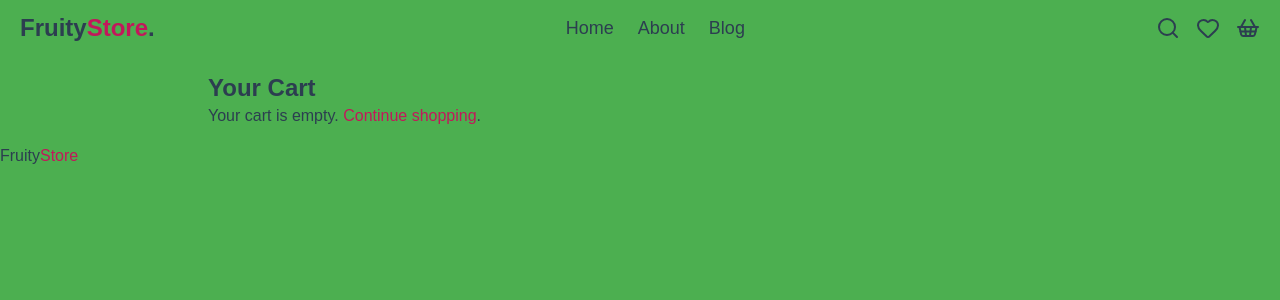
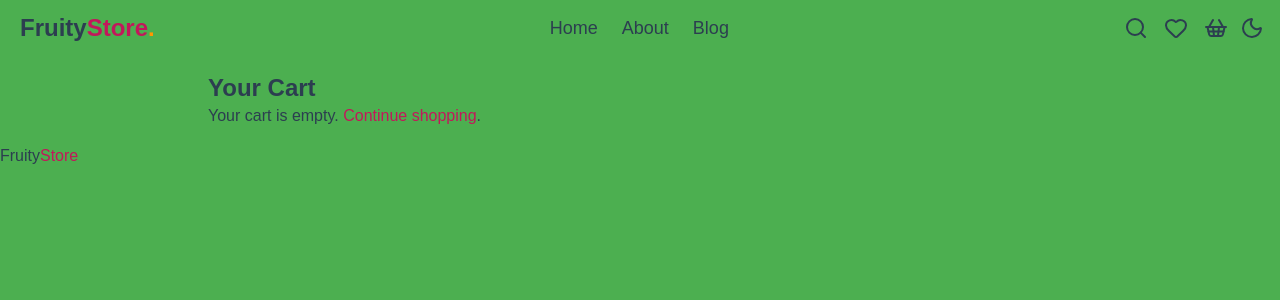
Before and after one commit to itskokeh/mini-commerce, a Next.js app: page /cart in a window 1280 px wide. Shown: the top 300 px of the page. Built offline with nearby package versions, Linux system fonts and the light colour scheme; what currency-symbol-map would draw is missing.

Commit message:
style: add style to Navbar and Title

```diff
--- a/src/app/components/NavBar/Navbar.tsx
+++ b/src/app/components/NavBar/Navbar.tsx
@@ -1,60 +1,78 @@
+// src/components/NavBar/Navbar.tsx
 import Link from 'next/link';
 import SearchBtn from './Search';
 import ShoppingCart from './ShoppingCart';
 import Title from './Title';
-import Profile from './Profile';
 import Wishlist from './Wishlist';
+import { useState, useEffect } from 'react';
+import { Sun, Moon } from 'lucide-react';
 
 export default function Navbar() {
+  const [theme, setTheme] = useState('light');
+
+  useEffect(() => {
+    const prefersDark = window.matchMedia(
+      '(prefers-color-scheme: dark)'
+    ).matches;
+    setTheme(prefersDark ? 'dark' : 'light');
+  }, []);
+  const toggleTheme = () => {
+    const newTheme = theme === 'light' ? 'dark' : 'light';
+    setTheme(newTheme);
+    document.documentElement.setAttribute('data-theme', newTheme);
+  };
+
   return (
-    <header className="flex justify-between p-2 bg-primary-light w-screen pl-4 pr-4 items-center">
-      {/* Title */}
-      <div className="rounded-lg p-1 cursor-pointer">
+    <header className="flex justify-between p-2 bg-primary-light pl-4 pr-4 items-center">
+      <div className="rounded-lg p-1">
         <Title />
       </div>
-
-      {/* Nav Links */}
-      <nav className="flex gap-4 text-lg">
-        <Link href="/" className="hover:text-accent rounded-lg p-1">
+      <nav className="flex gap-4 text-lg" aria-label="Main navigation">
+        <Link
+          href="/"
+          className="hover:text-accent rounded-lg p-1 focus:outline-none focus:ring-2 focus:ring-accent"
+        >
           Home
         </Link>
         <Link
           href="/#about"
-          className="hover:text-accent rounded-lg p-1"
+          className="hover:text-accent rounded-lg p-1 focus:outline-none focus:ring-2 focus:ring-accent"
         >
           About
         </Link>
         <Link
           href="/blog"
-          className="hover:text-accent rounded-lg p-1"
+          className="hover:text-accent rounded-lg p-1 focus:outline-none focus:ring-2 focus:ring-accent"
         >
           Blog
         </Link>
       </nav>
-
-      {/* Icons */}
-      <div className="flex gap-2">
-      {/* <Profile /> */}
+      <div className="flex gap-2" aria-label="User actions">
         <Link
           href="/search"
-          className='hover:text-accent p-1'>
+          className="hover:text-accent p-1 focus:outline-none focus:ring-2 focus:ring-accent"
+        >
           <SearchBtn />
         </Link>
         <Link
           href="/wishlist"
-          className="hover:text-accent p-1"
+          className="hover:text-accent p-1 focus:outline-none focus:ring-2 focus:ring-accent"
         >
           <Wishlist />
         </Link>
         <Link
           href="/cart"
-          className="hover:text-accent p-1"
+          className="hover:text-accent p-1 focus:outline-none focus:ring-2 focus:ring-accent"
         >
           <ShoppingCart />
         </Link>
+        <button
+          onClick={toggleTheme}
+          aria-label={`Switch to ${theme === 'light' ? 'dark' : 'light'} mode`}
+        >
+          {theme === 'light' ? <Moon /> : <Sun />}
+        </button>
       </div>
     </header>
   );
 }
-
-// TODO add custom underline to the Navbar
--- a/src/app/components/NavBar/Title.tsx
+++ b/src/app/components/NavBar/Title.tsx
@@ -1,11 +1,11 @@
-import Link from 'next/link'
+import Link from 'next/link';
 
 export default function Title() {
   return (
     <Link href="/">
       <h1 className="text-2xl font-bold">
         Fruity<span className="text-accent">Store</span>
-        <span className="secondary">.</span>
+        <span className="text-secondary-light">.</span>
       </h1>
     </Link>
   );
--- a/src/app/globals.css
+++ b/src/app/globals.css
@@ -24,6 +24,10 @@ body {
   .text-balance {
     text-wrap: balance;
   }
+  .focus\:ring-2:focus {
+    outline: none;
+    ring: 2px solid #f97316;
+  }
 }
 
 .custom-grid {
```
